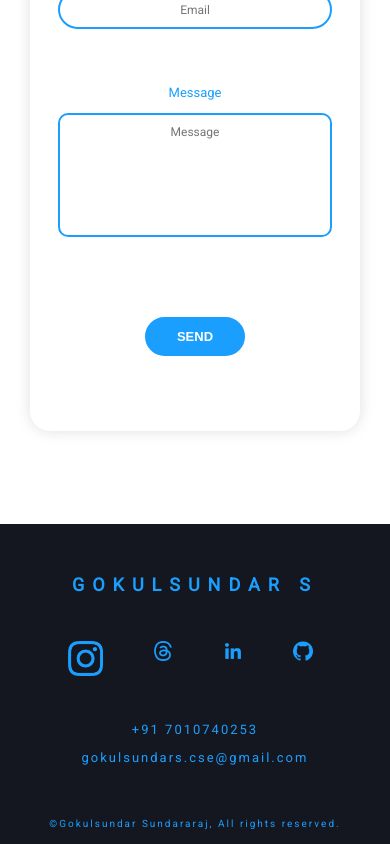
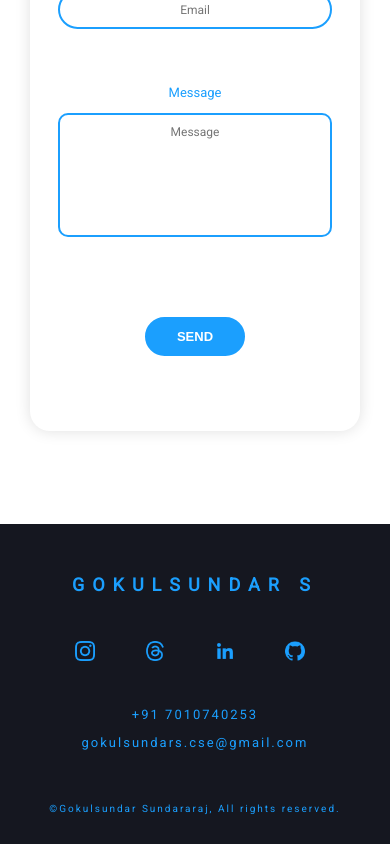
Before and after one commit to gokulsundar-s/gokulsundar-portfolio, a React (Create React App) app: page / in a window 390 px wide. In both pictures the pointer is over the picture 110 px from the left and 7380 px from the top of the page. Shown: the part 6730-7574 px from the top of the page. Built offline with nearby package versions, Linux system fonts and the light colour scheme.

Commit message:
update commit

```diff
--- a/src/Styles/FooterPage.css
+++ b/src/Styles/FooterPage.css
@@ -13,6 +13,10 @@
     width: auto;
     list-style: none;
     padding-right: 50px;
+}
+
+.footer-social-icons-container img:hover{
+    height: 30px;
 }
 
 .footer-social-icons-container li{
@@ -59,24 +63,23 @@
         padding-top: 50px;
         letter-spacing: 8px;
     }
-
     .footer-social-icons-container img{
         height: 20px;
         width: auto;
         list-style: none;
         display: flex;
     }
-
+    .footer-social-icons-container img:hover{
+        height: 20px;
+    }
     .footer-social-icons-container li{
         list-style: none;
         padding-top: 30px;
     }
-
     .footer-social-icons-container{
         display: flex;
         justify-content: center;
     }
-
     .footer-contact-info{
         font-family: "Roboto";
         font-size: 13px;
@@ -84,11 +87,9 @@
         text-align: center;
         letter-spacing: 2px;
     }
-
     .footer-phone-number{
         padding-top: 30px;
     }
-
     .footer-copyrights-container{
         display: flex;
         justify-content: center;
@@ -108,6 +109,9 @@
     .footer-social-icons-container img{
         height: 13px;
     }
+    .footer-social-icons-container img:hover{
+        height: 13px;
+    }
     .footer-copyrights-container{
         font-size: 8px;
     }
```
